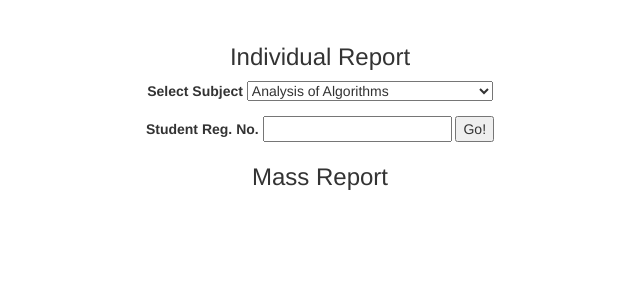
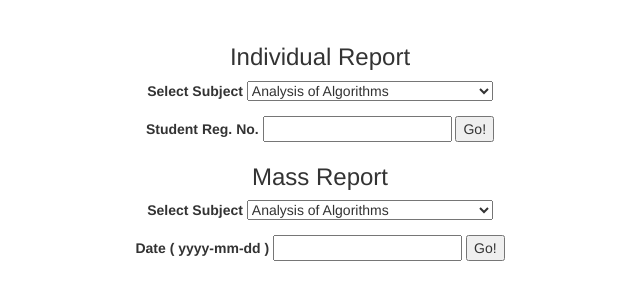
Before and after one commit to tushar8848/Attendance-Management-System, a PHP site: page /teacher/report.php in a window 1280 px wide. Shown: the part 174-474 px from the top of the page, without its empty margins (320-960 px from the left). Run offline with PHP 8.4, Linux system fonts and the light colour scheme; the visitor is signed in with stand-in values (Sample User, id 1).

Commit message:
students group report

```diff
--- a/teacher/report.php
+++ b/teacher/report.php
@@ -76,6 +76,27 @@ if($_SESSION['name']!='oasis')
     </form>
 
     <h3>Mass Report</h3>
+
+    <form method="post" action="">
+
+    <label>Select Subject</label>
+    <select name="course">
+    <option  value="algo">Analysis of Algorithms</option>
+         <option  value="algolab">Analysis of Algorithms Lab</option>
+        <option  value="dbms">Database Management System</option>
+        <option  value="dbmslab">Database Management System Lab</option>
+        <option  value="weblab">Web Programming Lab</option>
+        <option  value="os">Operating System</option>
+        <option  value="oslab">Operating System Lab</option>
+        <option  value="obm">Object Based Modeling</option>
+        <option  value="softcomp">Soft Computing</option>
+    </select>
+    <p>  </p>
+      <label>Date ( yyyy-mm-dd )</label>
+      <input type="text" name="date">
+      <input type="submit" name="sr_date" value="Go!" >
+    </form>
+
     <br>
 
     <br>
```
